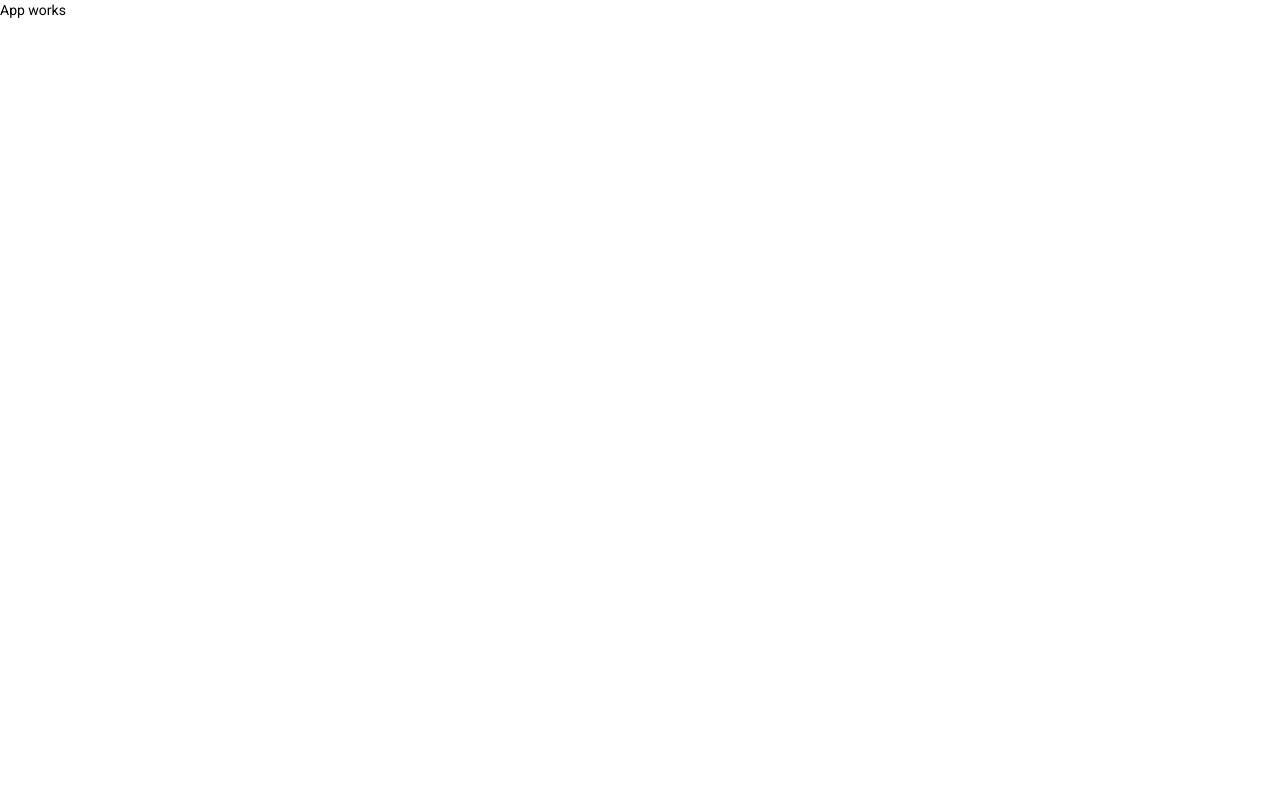
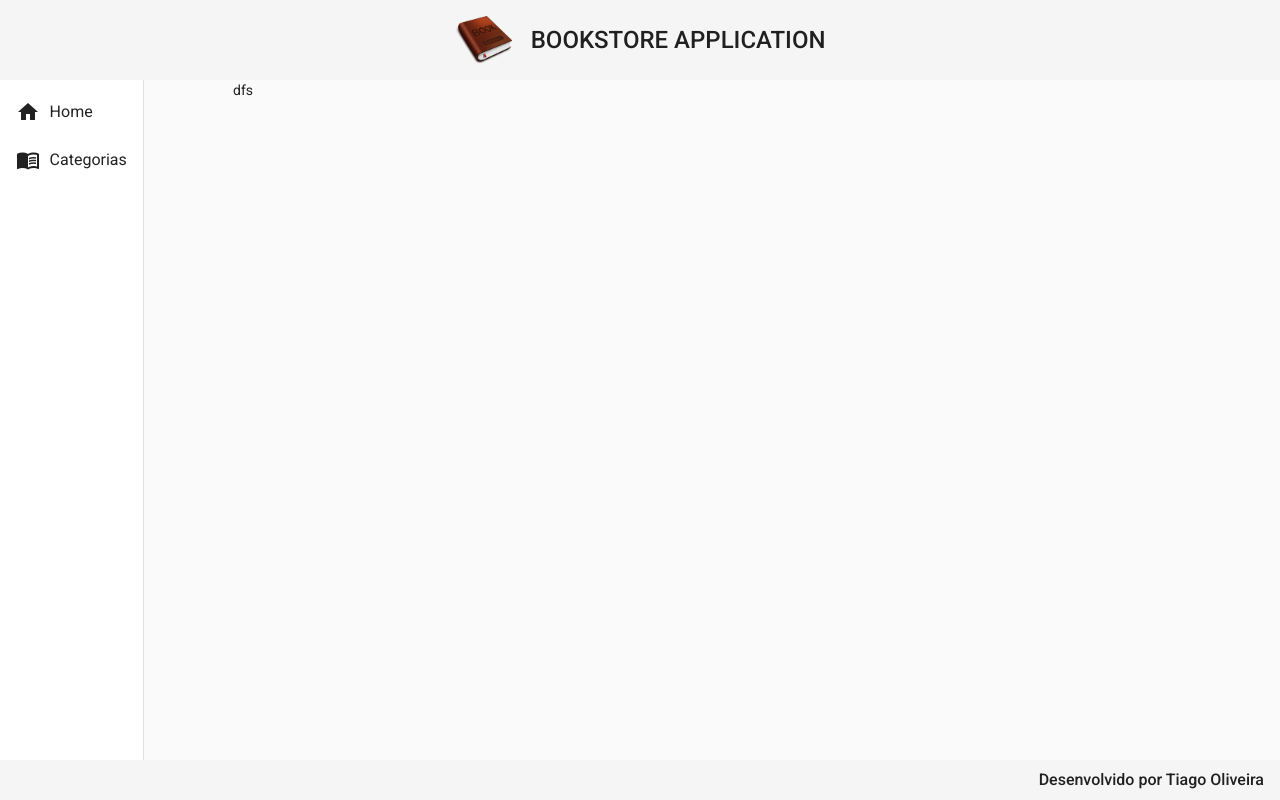
Before and after one commit to tiagoliveira555/bookstore-front, an Angular app: page / in a window 1280 px wide. Built offline with nearby package versions, Linux system fonts and the light colour scheme.

Commit message:
criado foot e nav

```diff
--- a/src/app/app.component.html
+++ b/src/app/app.component.html
@@ -1 +1,3 @@
-<p>App works</p>
+<app-header></app-header>
+<app-nav></app-nav>
+<app-footer></app-footer>
--- /dev/null
+++ b/src/app/components/template/footer/footer.component.css
@@ -0,0 +1,7 @@
+.footer {
+    position: fixed;
+    bottom: 0;
+    justify-content: flex-end;
+    font-size: 1rem;
+    height: 5%;
+}
--- /dev/null
+++ b/src/app/components/template/footer/footer.component.html
@@ -0,0 +1,5 @@
+<mat-toolbar class="footer">
+    <span>
+        Desenvolvido por Tiago Oliveira
+    </span>
+</mat-toolbar>
--- /dev/null
+++ b/src/app/components/template/footer/footer.component.ts
@@ -0,0 +1,15 @@
+import { Component, OnInit } from '@angular/core';
+
+@Component({
+  selector: 'app-footer',
+  templateUrl: './footer.component.html',
+  styleUrls: ['./footer.component.css']
+})
+export class FooterComponent implements OnInit {
+
+  constructor() { }
+
+  ngOnInit(): void {
+  }
+
+}
--- /dev/null
+++ b/src/app/components/template/header/header.component.css
@@ -0,0 +1,18 @@
+img {
+    height: 3rem;
+}
+
+.header {
+    justify-content: center;
+    height: 10%;
+}
+
+span {
+    display: flex;
+    align-items: center;
+}
+
+h1 {
+    padding-left: 1.2rem;
+    font-size: 1.5rem;
+}
--- /dev/null
+++ b/src/app/components/template/header/header.component.html
@@ -0,0 +1,8 @@
+<mat-toolbar class="header">
+  <span>
+    <img src="assets/img/book.png" alt="" />
+  </span>
+  <span>
+      <h1>BOOKSTORE APPLICATION</h1>
+  </span>
+</mat-toolbar>
--- /dev/null
+++ b/src/app/components/template/header/header.component.ts
@@ -0,0 +1,15 @@
+import { Component, OnInit } from '@angular/core';
+
+@Component({
+  selector: 'app-header',
+  templateUrl: './header.component.html',
+  styleUrls: ['./header.component.css']
+})
+export class HeaderComponent implements OnInit {
+
+  constructor() { }
+
+  ngOnInit(): void {
+  }
+
+}
--- /dev/null
+++ b/src/app/components/template/nav/nav.component.css
@@ -0,0 +1,7 @@
+.container {
+    height: 85%;
+}
+
+i {
+    padding-right: .6rem;
+}
--- /dev/null
+++ b/src/app/components/template/nav/nav.component.html
@@ -0,0 +1,18 @@
+<mat-sidenav-container class="container">
+    <mat-sidenav mode="side" opened>
+        <mat-nav-list>
+            <a mat-list-item>
+                <i class="material-icons">home</i>
+                Home
+            </a>
+            <a mat-list-item>
+                <i class="material-icons">menu_book</i>
+                Categorias
+            </a>
+        </mat-nav-list>
+    </mat-sidenav>
+
+    <mat-sidenav-content>
+        dfs
+    </mat-sidenav-content>
+</mat-sidenav-container>
--- /dev/null
+++ b/src/app/components/template/nav/nav.component.ts
@@ -0,0 +1,15 @@
+import { Component, OnInit } from '@angular/core';
+
+@Component({
+  selector: 'app-nav',
+  templateUrl: './nav.component.html',
+  styleUrls: ['./nav.component.css']
+})
+export class NavComponent implements OnInit {
+
+  constructor() { }
+
+  ngOnInit(): void {
+  }
+
+}
```
Also changed, not shown: src/app/app.module.ts (+21 -11 lines), src/assets/img/book.png (added).
